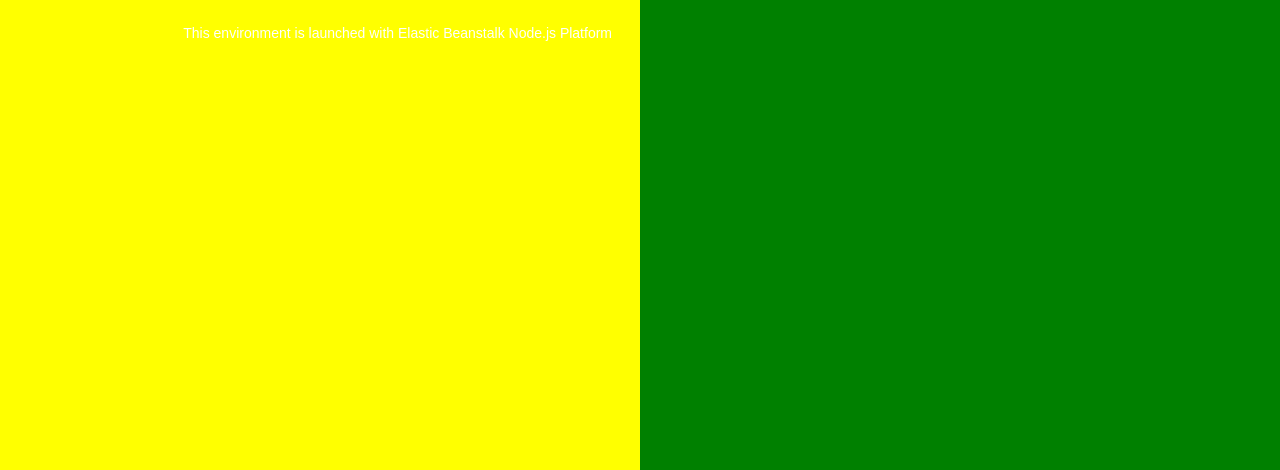
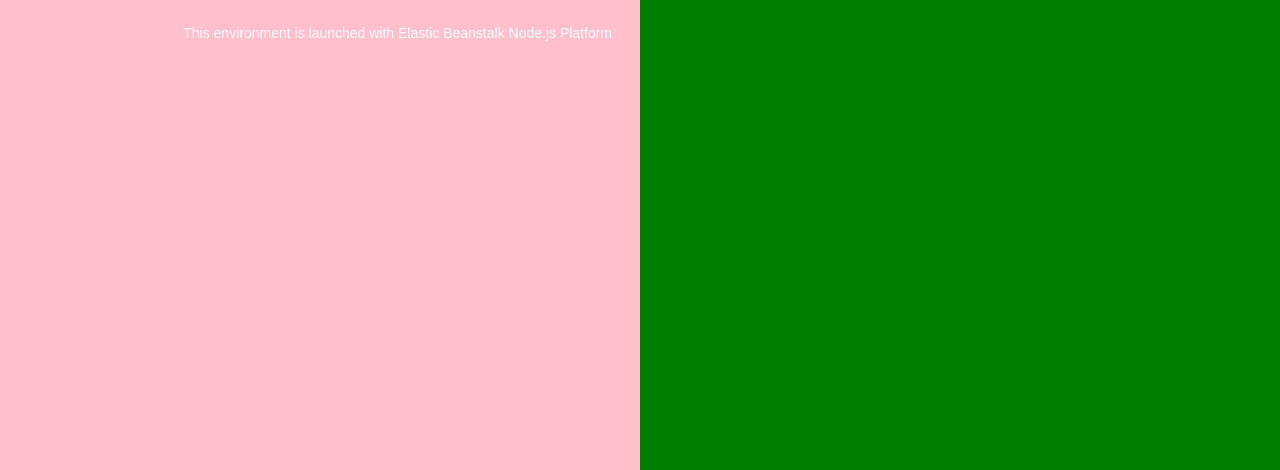
Before and after one commit to Shivam281095/NodeJs, a website: page index.html in a window 1280 px wide. Shown: the part 330-800 px from the top of the page. Drawn offline with Linux system fonts and the light colour scheme.

Commit message:
change colour

```diff
--- a/index.html
+++ b/index.html
@@ -35,7 +35,7 @@
 
         text-align: right;
         padding-top: 11em;
-        background-color: Yellow;
+        background-color: Pink;
 
       }
       .textColumn p {
```
